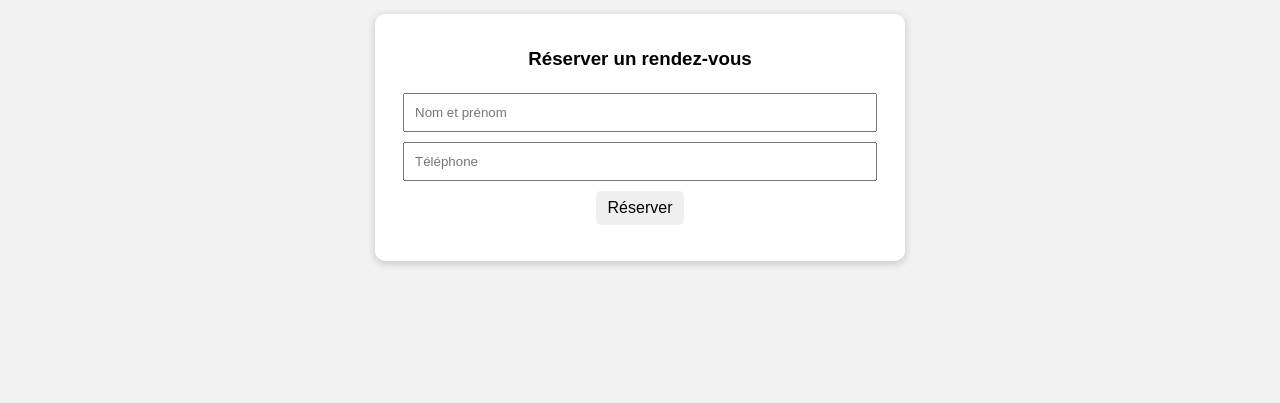
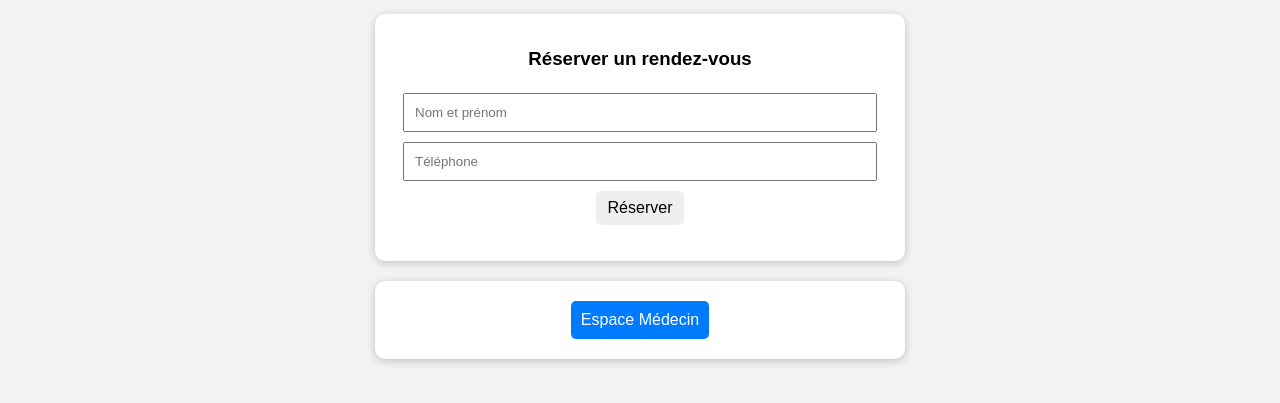
Before and after one commit to Cabinet-Mohammedi/Clinique, a plain HTML site: page index.html in a window 1280 px wide. Shown: the part 73-476 px from the top of the page. Drawn offline with Linux system fonts and the light colour scheme.

Commit message:
index.html

```diff
--- a/index.html
+++ b/index.html
@@ -22,7 +22,15 @@
     <button id="btnReserve">Réserver</button>
     <p id="infoReservation"></p>
   </div>
+
+  <!-- Bouton pour accéder à l'espace médecin -->
+  <div class="card">
+    <button onclick="window.location.href='doctor.html'" style="background:#007BFF; color:white; padding:10px; border:none; border-radius:5px; cursor:pointer;">
+      Espace Médecin
+    </button>
+  </div>
 </main>
+
 
 <script src="patient.js"></script>
 </body>
```
